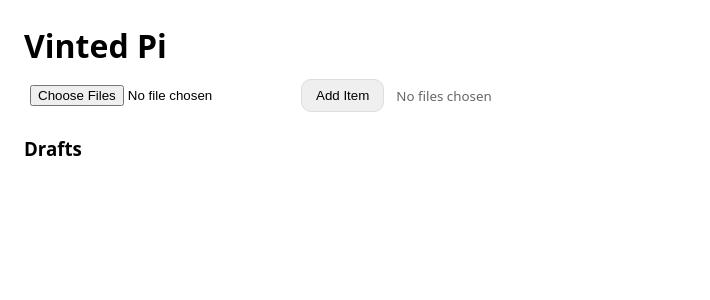
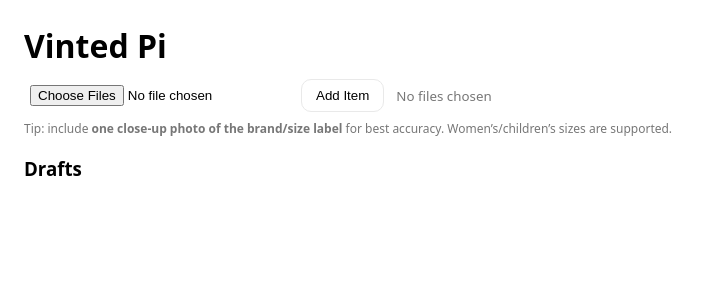
Before and after one commit to Pedrothebusdriver/vinted-ai-cloud, a Flask app: template pi-app/templates/index.html in a window 1280 px wide. Shown: the top 300 px of the page, without its empty margins (0-710 px from the left). Run offline with Flask 3, Linux system fonts and the light colour scheme; the template is opened without the code that fills it, so the values that code supplies are empty.

Commit message:
Refactor index.html for styling and upload logic
Updated styles and improved file upload handling in the index.html template.

```diff
--- a/pi-app/templates/index.html
+++ b/pi-app/templates/index.html
@@ -5,17 +5,24 @@
   <title>Vinted Pi – Uploader</title>
   <meta name="viewport" content="width=device-width, initial-scale=1" />
   <style>
+    :root { --border:#e9e9e9; --muted:#777; }
+    * { box-sizing:border-box; }
     body { font-family: system-ui, -apple-system, Segoe UI, Roboto, sans-serif; margin: 24px; }
     h1 { margin: 0 0 12px; }
-    .row { display:flex; align-items:center; gap:12px; margin:12px 0 24px; }
+    .row { display:flex; align-items:center; gap:12px; margin:12px 0 8px; flex-wrap:wrap; }
     input[type=file] { padding: 6px; }
-    button { padding: 8px 14px; border-radius: 10px; border: 1px solid #ddd; cursor: pointer; }
-    #chosen { color:#666; }
-    .grid { display:grid; grid-template-columns: repeat(auto-fill, minmax(160px, 1fr)); gap:12px; }
-    .card { border:1px solid #eee; border-radius:12px; padding:10px; text-decoration:none; color:inherit; }
-    .thumb { width:100%; aspect-ratio:1/1; object-fit:cover; border-radius:8px; display:block; }
-    .pill { display:inline-block; font-size:12px; padding:2px 8px; border-radius:999px; background:#f3f3f3; margin-right:6px;}
-    .row small { color:#888; }
+    button { padding: 8px 14px; border-radius: 10px; border: 1px solid var(--border); cursor: pointer; background:#fff; }
+    small { color: var(--muted); }
+    .hint { color: var(--muted); font-size: 12px; margin-top: 6px; }
+    .grid { display:grid; grid-template-columns: repeat(auto-fill, minmax(200px, 1fr)); gap:14px; margin-top:18px; }
+    .card { border:1px solid var(--border); border-radius:12px; padding:10px; text-decoration:none; color:inherit; display:block; }
+    .thumb { width:100%; aspect-ratio:1/1; object-fit:cover; border-radius:8px; display:block; background:#f6f6f6; }
+    .rowline { display:flex; align-items:center; gap:8px; margin-top:6px; }
+    .pill { display:inline-block; font-size:12px; padding:2px 8px; border-radius:999px; background:#f3f3f3; margin-right:6px; }
+    .badge { font-size:11px; color:#444; background:#f1f1f1; border-radius:999px; padding:2px 8px; }
+    .status { font-weight:500; }
+    .sp { width:14px; height:14px; border:2px solid var(--border); border-top-color:#000; border-radius:50%; animation:spin .8s linear infinite; display:inline-block; vertical-align:middle; }
+    @keyframes spin { to { transform: rotate(360deg); } }
   </style>
 </head>
 <body>
@@ -29,6 +36,7 @@
       <button id="addBtn" type="submit">Add Item</button>
       <small id="chosen">No files chosen</small>
     </div>
+    <div class="hint">Tip: include <b>one close‑up photo of the brand/size label</b> for best accuracy. Women’s/children’s sizes are supported.</div>
   </form>
 
   <h3>Drafts</h3>
@@ -37,20 +45,33 @@
   <script>
   const files = document.getElementById('files');
   const chosen = document.getElementById('chosen');
+  const addBtn = document.getElementById('addBtn');
+
   files.addEventListener('change', () => {
     const n = files.files.length;
     chosen.textContent = n ? `${n} file${n>1?'s':''} selected` : 'No files chosen';
   });
 
-  // Guard submit if no files picked
-  document.getElementById('uploadForm').addEventListener('submit', (e) => {
-    if (!files.files.length) {
-      e.preventDefault();
-      alert('Please choose at least one photo (JPG/PNG/HEIC/DNG/RAW).');
+  document.getElementById('uploadForm').addEventListener('submit', async (e) => {
+    e.preventDefault();
+    if (!files.files.length) return alert('Please choose at least one photo.');
+    try {
+      addBtn.disabled = true; addBtn.innerHTML = '<span class="sp"></span> Uploading…';
+      const fd = new FormData(e.target);
+      const r = await fetch('/api/upload', { method: 'POST', body: fd });
+      const data = await r.json();
+      chosen.textContent = `Queued item #${data.item_id}`;
+      files.value = '';
+      setTimeout(loadDrafts, 1200);
+      setTimeout(loadDrafts, 3000);
+    } catch (err) {
+      alert('Upload failed.');
+      console.error(err);
+    } finally {
+      addBtn.disabled = false; addBtn.textContent = 'Add Item';
     }
   });
 
-  // Load drafts list
   async function loadDrafts() {
     try {
       const r = await fetch('/api/drafts', { cache: 'no-store' });
@@ -61,14 +82,21 @@
         const a = document.createElement('a');
         a.href = `/draft/${d.id}`;
         a.className = 'card';
+        const thumb = (d.thumbs && d.thumbs[0]) || '/static/no-thumb.png';
+        const brand = d.brand?.value || '';
+        const size = d.size?.value || '';
+        const bconf = d.brand?.confidence || '';
+        const sconf = d.size?.confidence || '';
         a.innerHTML = `
-          <img class="thumb" src="${(d.thumbs && d.thumbs[0]) || '/static/no-thumb.png'}" alt="">
-          <div style="margin-top:6px;">
+          <img class="thumb" src="${thumb}" alt="">
+          <div class="rowline" style="margin-top:8px;">
             <div style="font-weight:600;">#${d.id} ${(d.title||'').slice(0,40)}</div>
-            <div>
-              ${d.brand?.value ? `<span class="pill">${d.brand.value}</span>` : ''}
-              ${d.size?.value ? `<span class="pill">${d.size.value}</span>` : ''}
-            </div>
+          </div>
+          <div class="rowline">
+            ${brand ? `<span class="pill">${brand}</span>` : ''}
+            ${size ? `<span class="pill">${size}</span>` : ''}
+            ${bconf ? `<span class="badge">${bconf}</span>` : ''}
+            ${sconf ? `<span class="badge">${sconf}</span>` : ''}
           </div>`;
         root.appendChild(a);
       }
```
